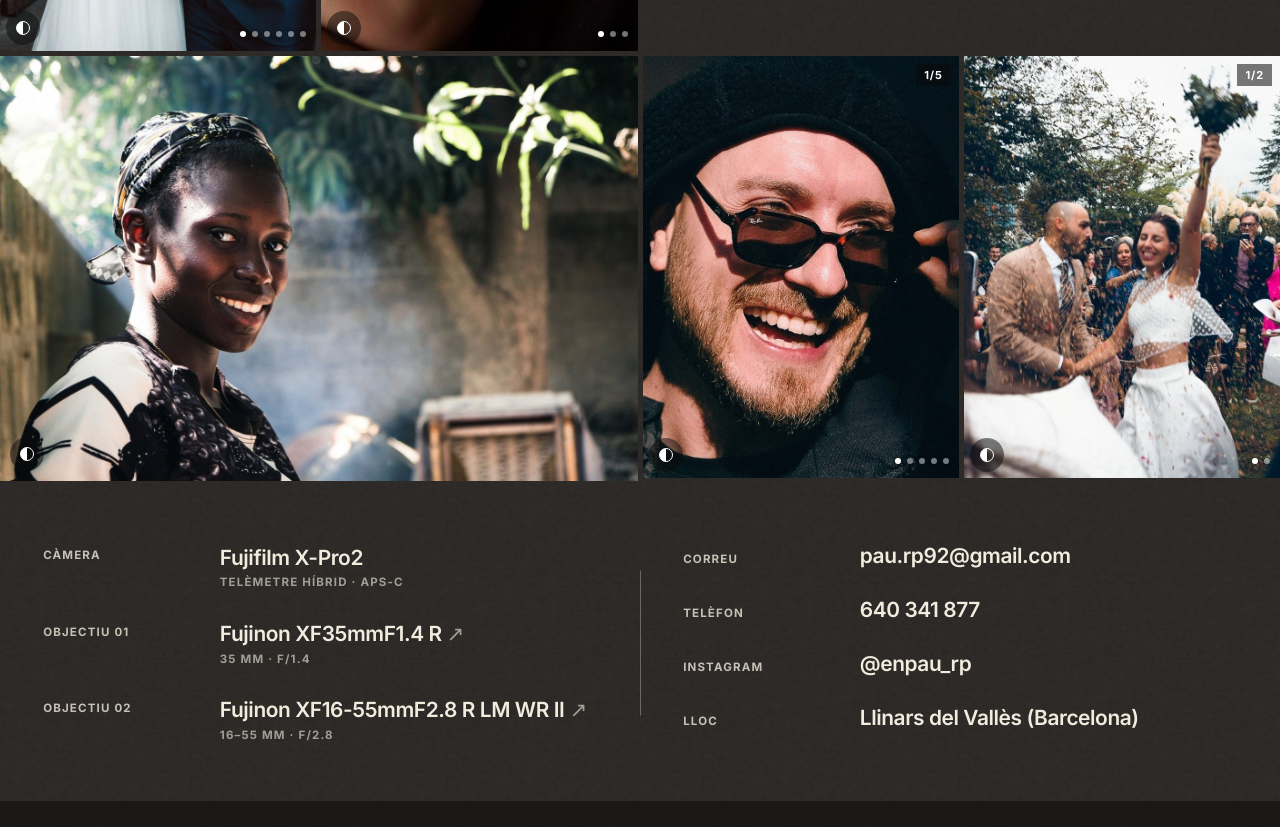
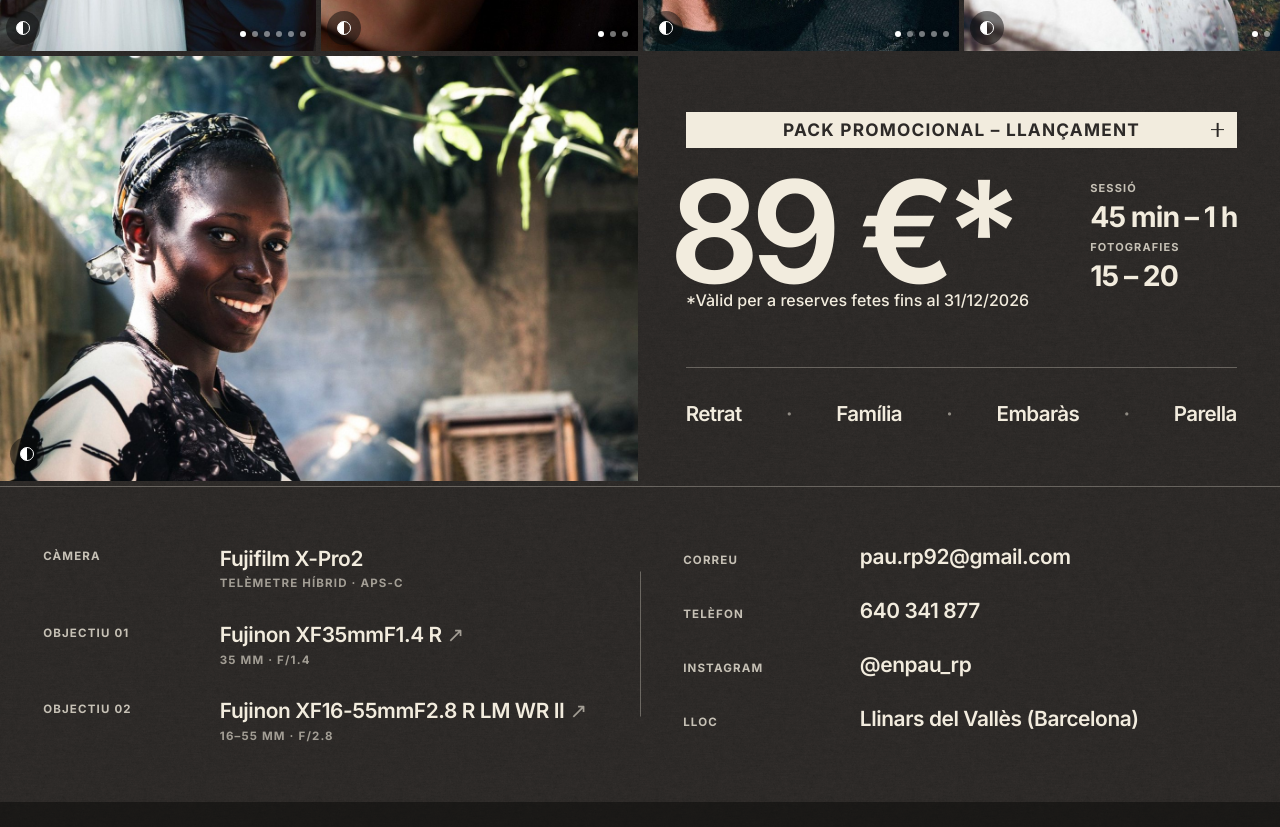
Before and after one commit to paurp92-boop/pau-fotografia, a plain HTML site: page index.html in a window 1280 px wide. Shown: the part 1788-2615 px from the top of the page. Drawn offline with Linux system fonts and the light colour scheme.

Commit message:
Pack torna a la posició anterior; línia horitzontal entre pack i equip/contacte (ample)
Co-Authored-By: Claude Sonnet 5.5 <noreply@anthropic.com>
Claude-Session: https://claude.ai/code/session_01Gu4fKh15S1mJkh4ThjJ3MW

```diff
--- a/index.html
+++ b/index.html
@@ -204,8 +204,8 @@ button.big{background:none;border:0;padding:0;font-family:inherit;text-align:lef
 .page>.qui *{pointer-events:auto}
 .com{grid-column:1/6;grid-row:2;display:flex;flex-direction:column;justify-content:center;padding:calc(6*var(--u))}
 .sl-elvi{grid-column:6/13;grid-row:2}
-.sl-nuvis{grid-column:1/4;grid-row:3}.sl-maneta{grid-column:4/7;grid-row:3}.sl-ulleres{grid-column:7/10;grid-row:4}.sl-confeti{grid-column:10/13;grid-row:4}
-.pack{grid-column:7/13;grid-row:3;display:flex;flex-direction:column;justify-content:center;padding:calc(6*var(--u))}
+.sl-nuvis{grid-column:1/4;grid-row:3}.sl-maneta{grid-column:4/7;grid-row:3}.sl-ulleres{grid-column:7/10;grid-row:3}.sl-confeti{grid-column:10/13;grid-row:3}
+.pack{grid-column:7/13;grid-row:4;display:flex;flex-direction:column;justify-content:center;padding:calc(6*var(--u))}
 .ptypes{font-size:calc(var(--pf,180px)*.145);padding-top:calc(5*var(--u));border-top:1px solid rgba(242,236,222,.3)}
 .price{font-size:calc(25*var(--u))}
 .sl-mocador{grid-column:1/7;grid-row:4;aspect-ratio:auto!important;min-height:100%}
@@ -247,6 +247,7 @@ body,.page{color:#f2ecde}
  .page>*{background:transparent}
  .page>.qui{box-shadow:none}
  .contact .cinfo{border-left:0}
+ .contact{border-top:1px solid rgba(242,236,222,.3)}
  .contact .cinfo::before{left:0;top:50%;width:1px;height:46%;transform:translateY(-50%)}
 }
 </style>
```
